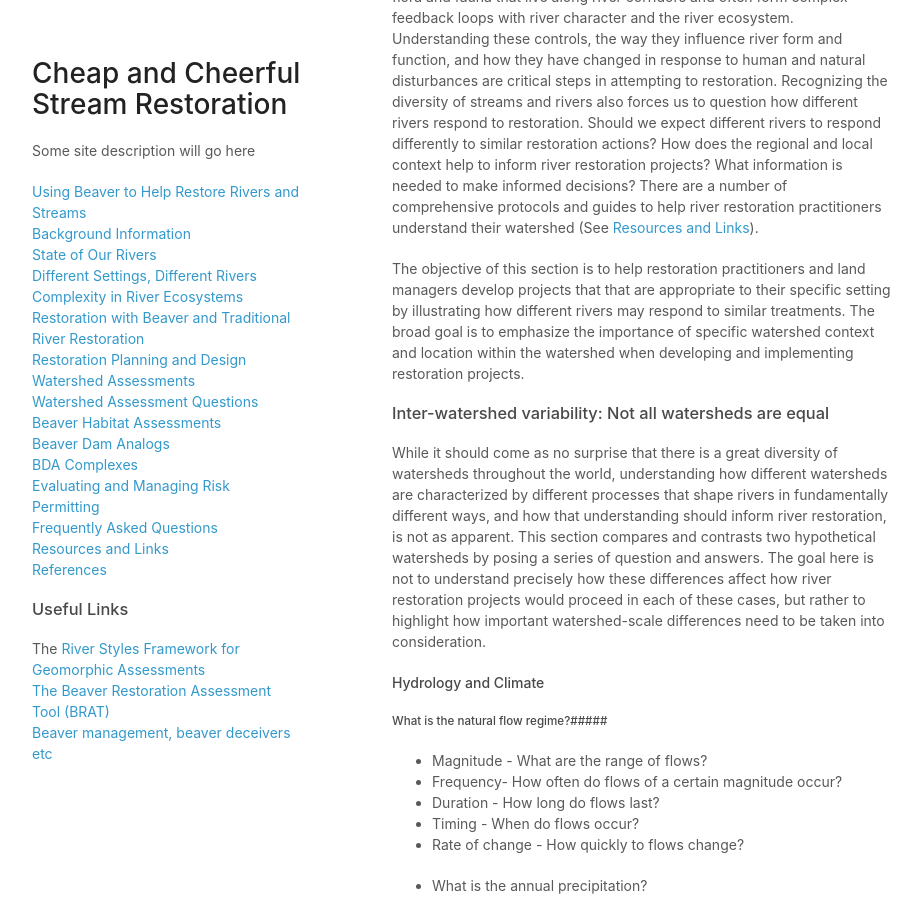
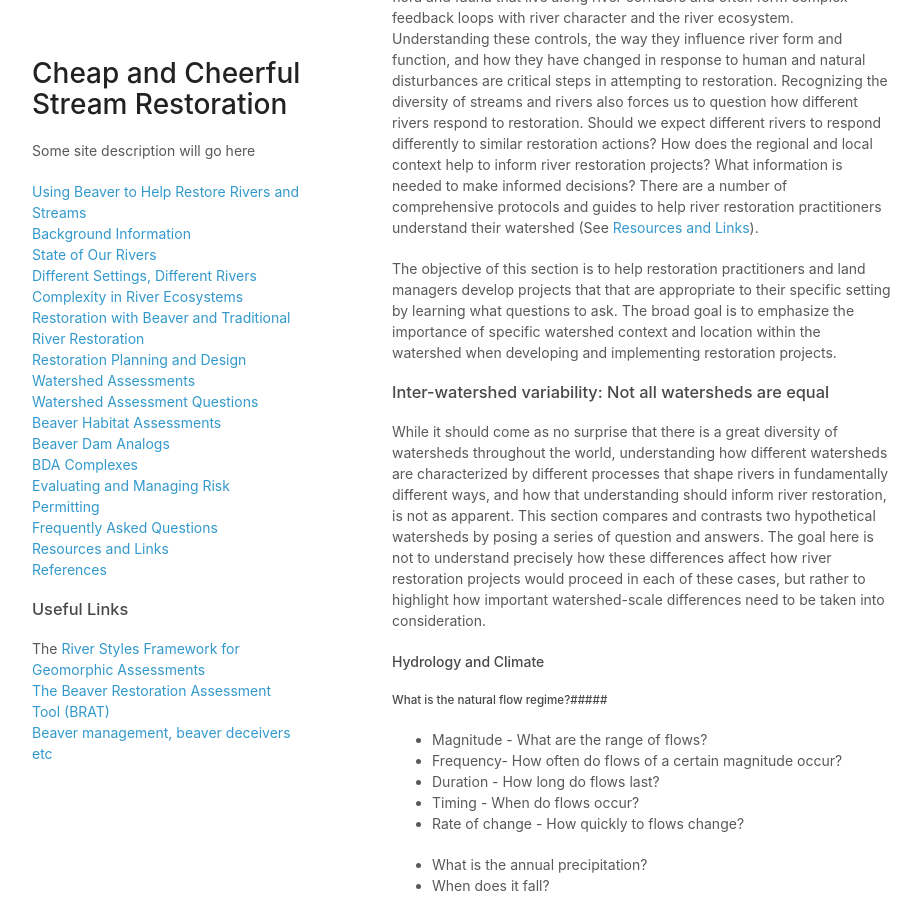
Before and after one commit to AnabranchSolutions/cheepandcheerful, a Jekyll site: the page built from different_settings_differnet_rivers.md, in a window 1280 px wide and 900 px high, scrolled down 377 px. Shown: the whole window, without its empty margins (178-1099 px from the left). Built offline with Jekyll 4.4.1, drawn with Linux system fonts in a browser that asks for light colours.

Commit message:
changed pathway name from .md to .html

```diff
--- a/different_settings_differnet_rivers.md
+++ b/different_settings_differnet_rivers.md
@@ -7,9 +7,9 @@ weight: 4
 <!--comment-->
 
 ## Context Matters ##
-Rivers are everywhere. Some begin among alpine peaks and cascade down steep mountain ranges, others begin in the gentler landscapes and wind through meadows, others run at the bottom of desert canyons where it seems no water would run, others flow through tropical forests or boreal landscapes. While all rivers are formed by similar physical processes, the climatic and geologic context in which they take place exert dramatic controls on the rates and magnitudes of those processes and therefore their form. Furthermore, climatic and geologic setting influence the types of flora and fauna that live along river corridors and often form complex feedback loops with river character and the river ecosystem. Understanding these controls, the way they influence river form and function, and how they have changed in response to human and natural disturbances are critical steps in attempting to restoration. Recognizing the diversity of streams and rivers also forces us to question how different rivers respond to restoration. Should we expect different rivers to respond differently to similar restoration actions? How does the regional and local context help to inform river restoration projects? What information is needed to make informed decisions? There are a number of comprehensive protocols and guides to help river restoration practitioners understand their watershed (See [Resources and Links](resources_and_links.md)).
+Rivers are everywhere. Some begin among alpine peaks and cascade down steep mountain ranges, others begin in the gentler landscapes and wind through meadows, others run at the bottom of desert canyons where it seems no water would run, others flow through tropical forests or boreal landscapes. While all rivers are formed by similar physical processes, the climatic and geologic context in which they take place exert dramatic controls on the rates and magnitudes of those processes and therefore their form. Furthermore, climatic and geologic setting influence the types of flora and fauna that live along river corridors and often form complex feedback loops with river character and the river ecosystem. Understanding these controls, the way they influence river form and function, and how they have changed in response to human and natural disturbances are critical steps in attempting to restoration. Recognizing the diversity of streams and rivers also forces us to question how different rivers respond to restoration. Should we expect different rivers to respond differently to similar restoration actions? How does the regional and local context help to inform river restoration projects? What information is needed to make informed decisions? There are a number of comprehensive protocols and guides to help river restoration practitioners understand their watershed (See [Resources and Links](resources_and_links.html)).
 
-The objective of this section is to help restoration practitioners and land managers develop projects that that are appropriate to their specific setting by illustrating how different rivers may respond to similar treatments. The broad goal is to emphasize the importance of specific watershed context and location within the watershed when developing and implementing restoration projects.
+The objective of this section is to help restoration practitioners and land managers develop projects that that are appropriate to their specific setting by learning what questions to ask. The broad goal is to emphasize the importance of specific watershed context and location within the watershed when developing and implementing restoration projects.
 
 ### Inter-watershed variability: Not all watersheds are equal ###
 While it should come as no surprise that there is a great diversity of watersheds throughout the world, understanding how different watersheds are characterized by different processes that shape rivers in fundamentally different ways, and how that understanding should inform river restoration, is not as apparent. This section compares and contrasts two hypothetical watersheds by posing a series of question and answers. The goal here is not to understand precisely how these differences affect how river restoration projects would proceed in each of these cases, but rather to highlight how important watershed-scale differences need to be taken into consideration.
```
